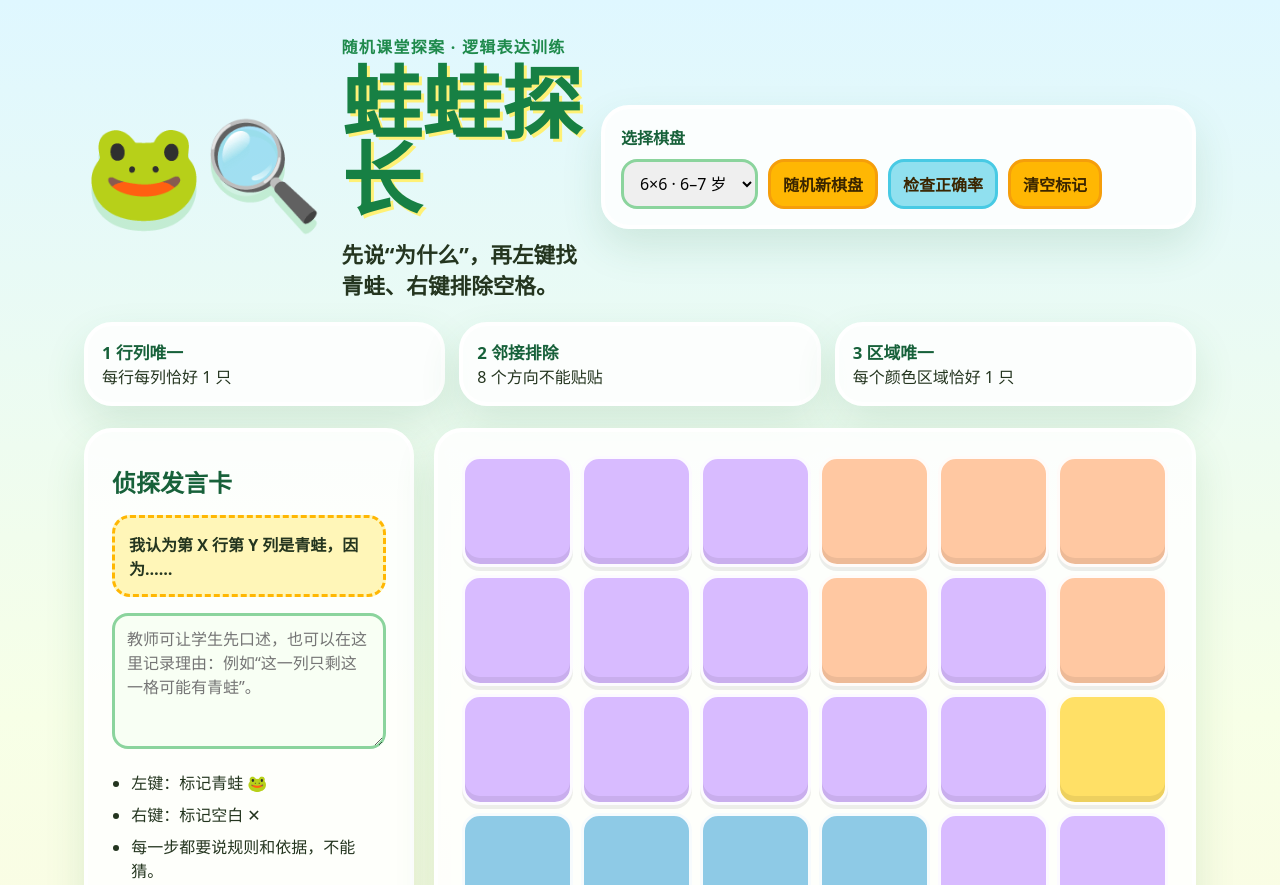
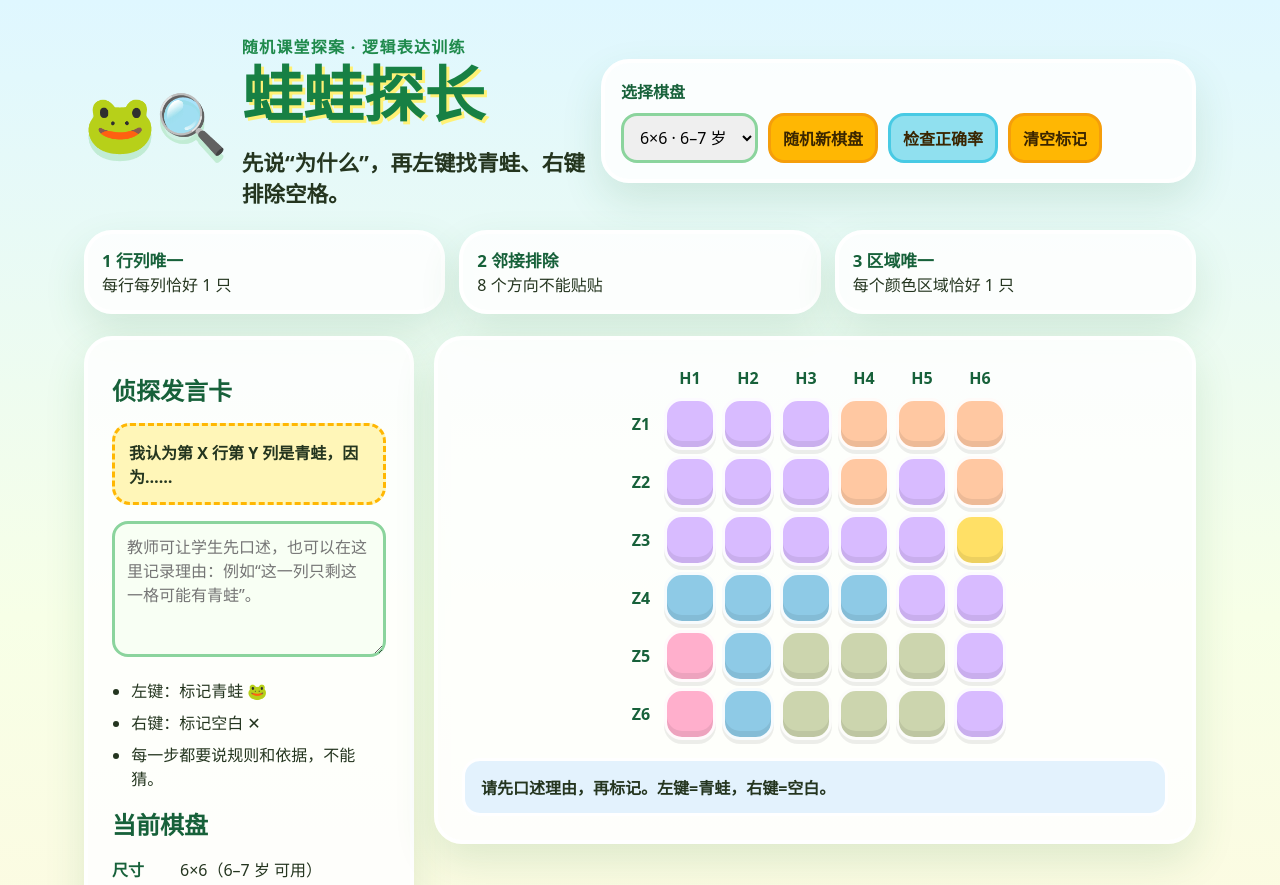
Before and after one commit to fenga3322/fenga6, a website: page index.html in a window 1280 px wide. Shown: the top 885 px of the page. Drawn offline with Linux system fonts and the light colour scheme.

Commit message:
Add board coordinates and refine header layout

```diff
--- a/src/browser-app.js
+++ b/src/browser-app.js
@@ -150,8 +150,18 @@ function setMark(row, col, state) {
 
 function renderBoard() {
   board.style.setProperty('--size', activePuzzle.size);
-  board.innerHTML = '';
+  board.innerHTML = '<div class="coord-label corner" aria-hidden="true"></div>';
+  for (let col = 0; col < activePuzzle.size; col += 1) {
+    const label = document.createElement('div');
+    label.className = 'coord-label top-label';
+    label.textContent = `H${col + 1}`;
+    board.append(label);
+  }
   for (let row = 0; row < activePuzzle.size; row += 1) {
+    const rowLabel = document.createElement('div');
+    rowLabel.className = 'coord-label side-label';
+    rowLabel.textContent = `Z${row + 1}`;
+    board.append(rowLabel);
     for (let col = 0; col < activePuzzle.size; col += 1) {
       const cell = document.createElement('button');
       const state = marks[row][col];
@@ -160,7 +170,7 @@ function renderBoard() {
       cell.type = 'button';
       cell.dataset.row = row;
       cell.dataset.col = col;
-      cell.setAttribute('aria-label', `第 ${row + 1} 行第 ${col + 1} 列，${color}，${state}`);
+      cell.setAttribute('aria-label', `Z${row + 1} 行 H${col + 1} 列，${color}，${state}`);
       cell.textContent = state === CELL_STATES.frog ? '🐸' : state === CELL_STATES.excluded ? '✕' : checked && activePuzzle.solution[row][col] ? '✓' : '';
       board.append(cell);
     }
--- a/src/styles.css
+++ b/src/styles.css
@@ -8,10 +8,10 @@
 * { box-sizing: border-box; }
 body { margin: 0; min-height: 100vh; }
 .app-shell { max-width: 1180px; margin: 0 auto; padding: clamp(16px, 4vw, 34px); }
-.hero { display: grid; grid-template-columns: auto 1fr auto; gap: 18px; align-items: center; }
-.mascot { font-size: clamp(3rem, 10vw, 6rem); filter: drop-shadow(0 10px 0 #7bd38955); }
+.hero { display: grid; grid-template-columns: auto minmax(0, 1fr) auto; gap: 14px; align-items: center; }
+.mascot { font-size: clamp(2.1rem, 6vw, 3.6rem); filter: drop-shadow(0 7px 0 #7bd38955); }
 .eyebrow { color: #1f8a4c; font-weight: 900; letter-spacing: .08em; margin: 0 0 6px; }
-h1 { margin: 0; font-size: clamp(2.4rem, 8vw, 5rem); line-height: .95; color: #178044; text-shadow: 3px 3px 0 #fff176; }
+h1 { margin: 0; font-size: clamp(2rem, 5vw, 3.8rem); line-height: 1; color: #178044; text-shadow: 3px 3px 0 #fff176; white-space: nowrap; }
 .tagline { font-size: clamp(1rem, 3vw, 1.35rem); font-weight: 900; margin-bottom: 0; }
 .controls, .panel, .board-card, .rule-strip article { background: #ffffffd9; border: 4px solid #fff; border-radius: 28px; box-shadow: 0 18px 40px #2f7d4a24; }
 .controls { padding: 16px; display: flex; flex-wrap: wrap; gap: 10px; align-items: end; }
@@ -33,8 +33,10 @@ li { margin: 8px 0; }
 dl { display: grid; grid-template-columns: 58px 1fr; gap: 8px 10px; }
 dt { font-weight: 900; color: #17613a; }
 dd { margin: 0; }
-.board { display: grid; grid-template-columns: repeat(var(--size), minmax(34px, 1fr)); gap: clamp(4px, 1vw, 8px); }
-.cell { aspect-ratio: 1; min-width: 0; min-height: 34px; font-size: clamp(1.15rem, 5vw, 2.2rem); font-weight: 900; cursor: pointer; border: 3px solid #ffffffee; border-radius: 18px; box-shadow: inset 0 -6px 0 #00000012, 0 4px 0 #00000012; transition: transform .12s ease, filter .12s ease; }
+.board { display: grid; grid-template-columns: 34px repeat(var(--size), minmax(28px, 52px)); gap: clamp(3px, .8vw, 6px); justify-content: center; align-items: center; }
+.coord-label { display: grid; place-items: center; min-height: 28px; color: #17613a; font-weight: 900; font-size: clamp(.78rem, 2.4vw, 1rem); }
+.corner { min-width: 34px; }
+.cell { aspect-ratio: 1; min-width: 0; min-height: 28px; font-size: clamp(1rem, 4vw, 1.8rem); font-weight: 900; cursor: pointer; border: 3px solid #ffffffee; border-radius: 18px; box-shadow: inset 0 -6px 0 #00000012, 0 4px 0 #00000012; transition: transform .12s ease, filter .12s ease; }
 .cell:hover:not(:disabled) { transform: translateY(-2px) rotate(-1deg); }
 .cell:disabled { cursor: not-allowed; }
 .color-pond { background: #8ecae6; }
@@ -56,12 +58,14 @@ dd { margin: 0; }
 .status.success { background: #dcfce7; color: #166534; }
 @media (max-width: 860px) {
   .hero, .layout, .rule-strip { grid-template-columns: 1fr; }
+  h1 { white-space: normal; }
   .controls { align-items: stretch; }
   select, #newGameButton, #checkButton, #clearButton { width: 100%; }
 }
 @media (max-width: 520px) {
   .app-shell { padding: 12px; }
   .board-card { padding: 10px; border-radius: 20px; }
-  .board { gap: 3px; }
+  .board { grid-template-columns: 28px repeat(var(--size), minmax(24px, 1fr)); gap: 3px; }
+  .coord-label { min-height: 24px; font-size: .72rem; }
   .cell { border-radius: 10px; border-width: 2px; }
 }
```
Also changed, not shown: src/main.js (+12 -2 lines).
